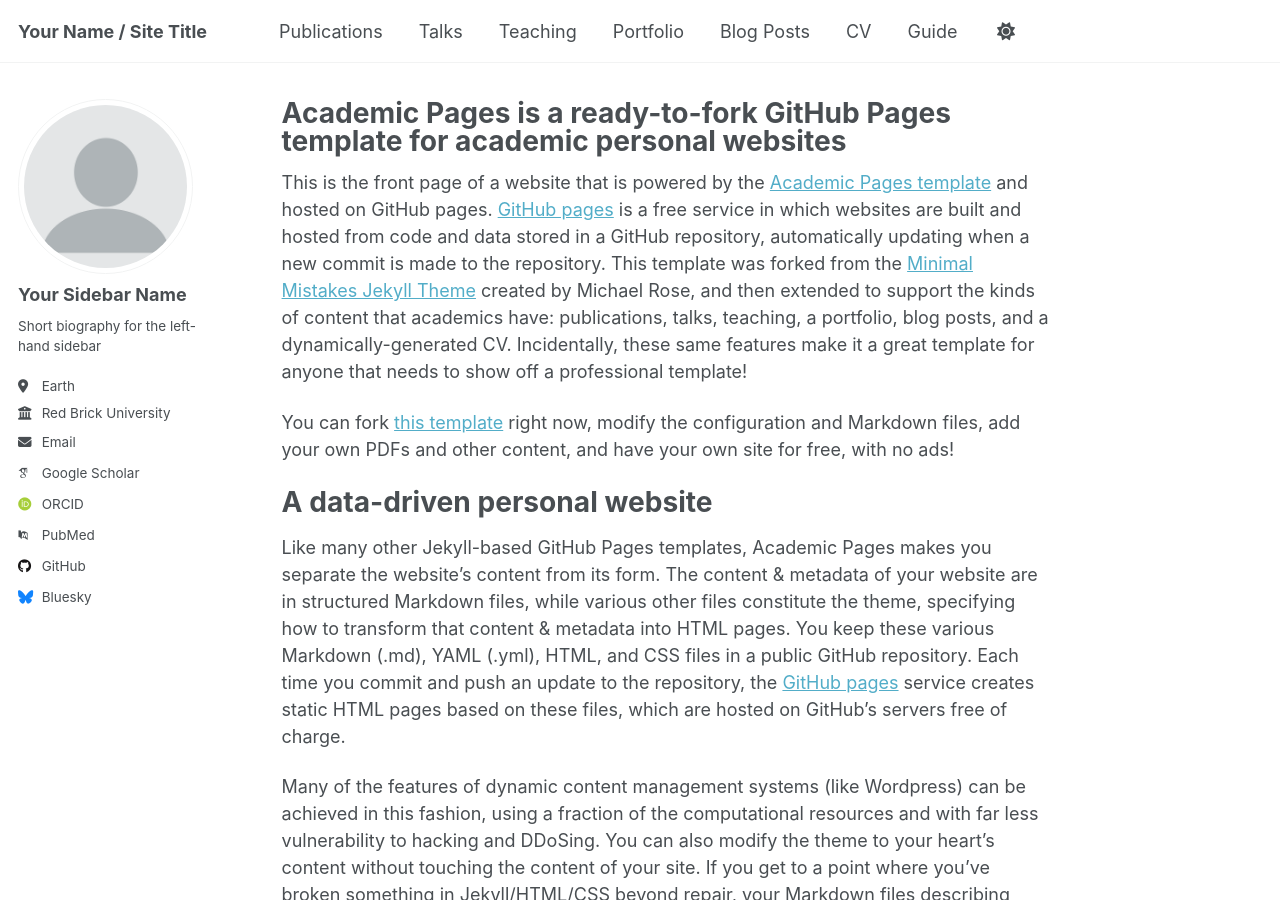
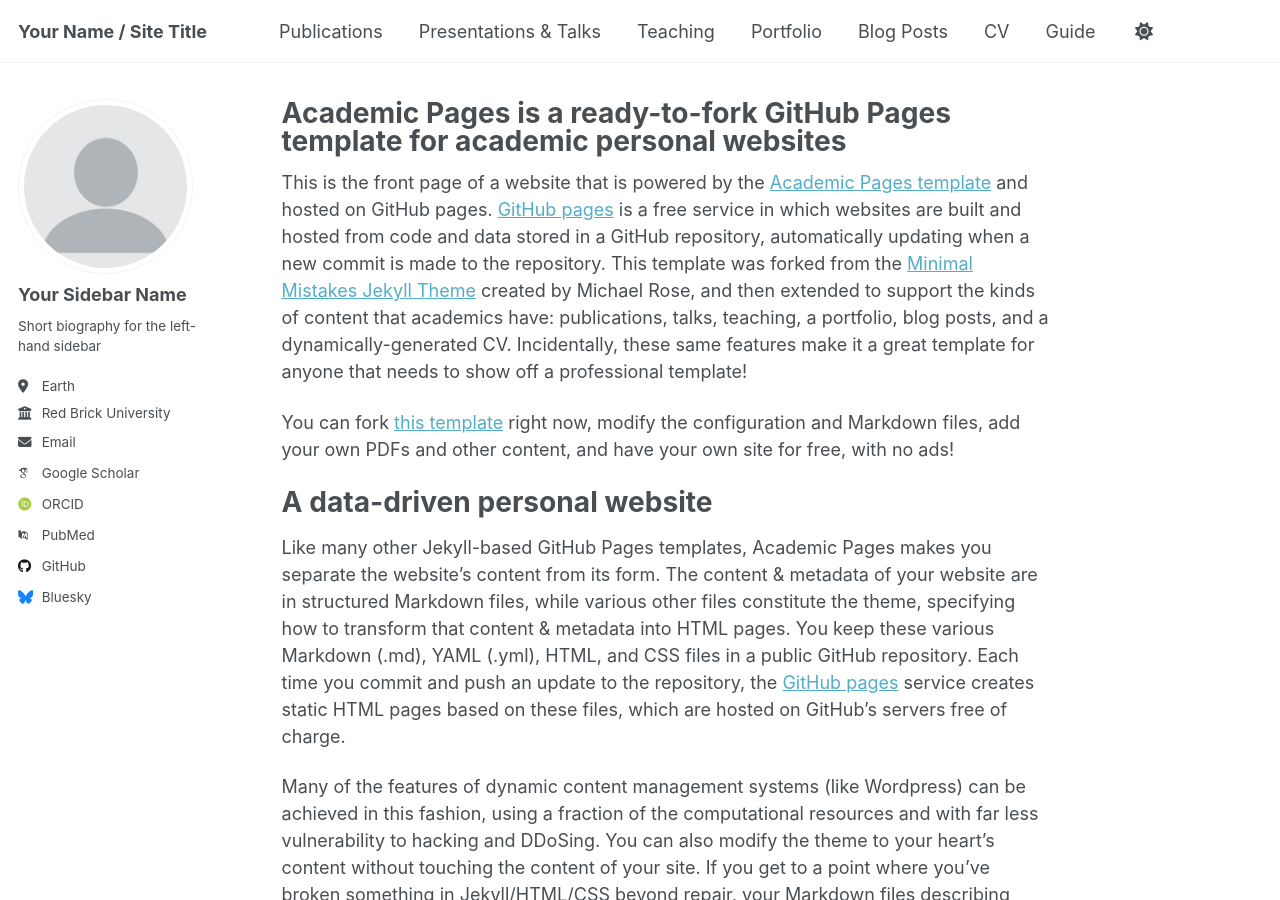
Before and after one commit to sarah-e-henderson/sarah-e-henderson.github.io, a Jekyll site: the page built from _pages/about.md, in a window 1280 px wide and 900 px high. Built offline with Jekyll 4.4.1, drawn with Linux system fonts in a browser that asks for light colours; some web fonts are replaced; a script that is not in the unit is left out.

Commit message:
Update navigation.yml

```diff
--- a/_data/navigation.yml
+++ b/_data/navigation.yml
@@ -11,7 +11,7 @@ main:
   - title: "Publications"
     url: /publications/
 
-  - title: "Talks"
+  - title: "Presentations & Talks"
     url: /talks/
 
   - title: "Teaching"
```
